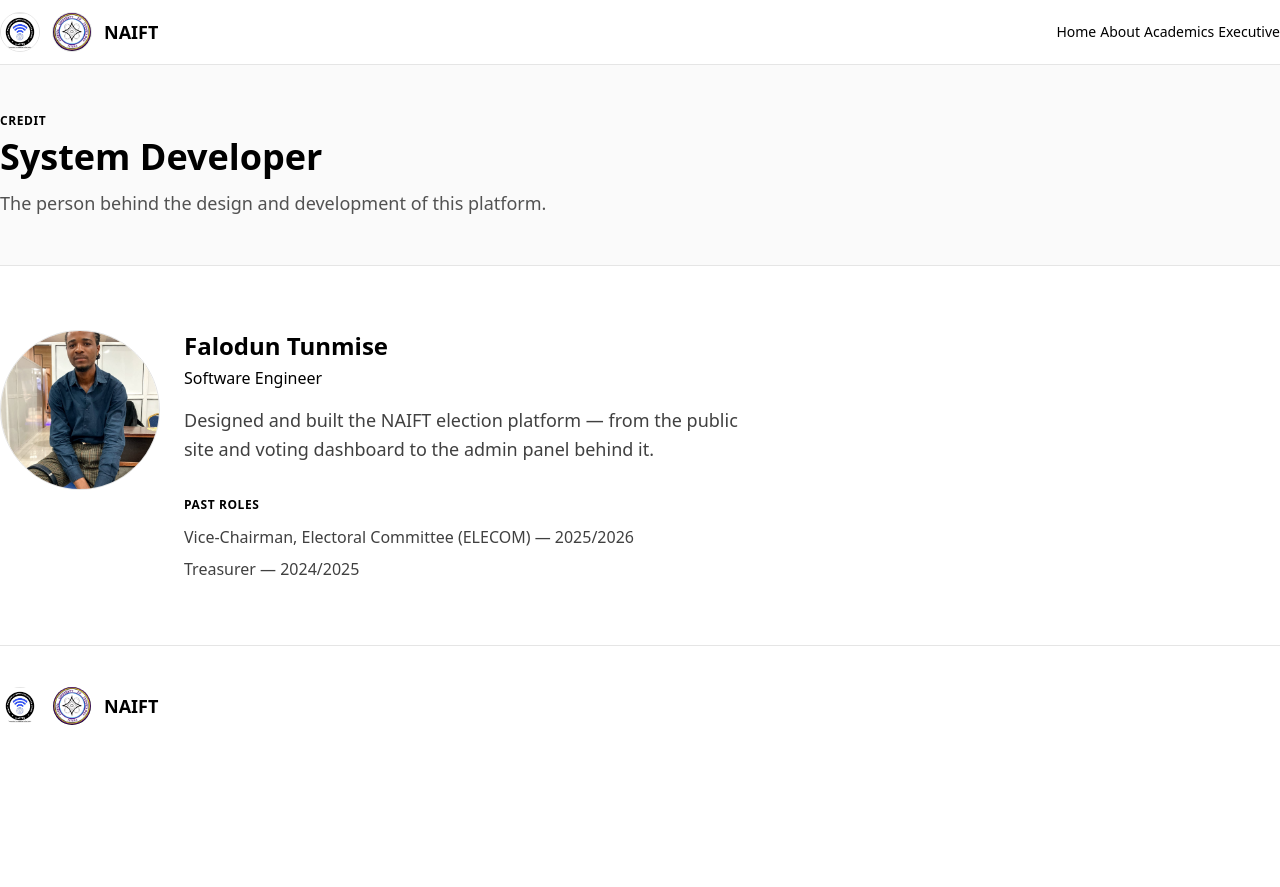
After one commit to ultimatefaloe/naift_web_app, a Django app: page /credit/ in a window 1280 px wide. The commit adds this page. Run offline with Django 5.2, Linux system fonts and the light colour scheme; data that the repository does not hold is empty; some libraries are stand-ins or nearby versions.

Commit message:
Add developer Credit page and footer brand line
New core:credit page shows the system developer's photo, role, and
past ELECOM roles. Footer link added to all three base templates.
Also fixes a placeholder SRI hash on the Font Awesome CDN link in
admin_panel/base.html that would have blocked the stylesheet entirely.

Co-Authored-By: Claude Sonnet 5 <noreply@anthropic.com>

```diff
--- a/admin_panel/templates/admin_panel/base.html
+++ b/admin_panel/templates/admin_panel/base.html
@@ -8,6 +8,7 @@
     <link rel="preconnect" href="https://fonts.googleapis.com">
     <link rel="preconnect" href="https://fonts.gstatic.com" crossorigin>
     <link href="https://fonts.googleapis.com/css2?family=Fraunces:ital,opsz,wght@0,9..144,300..900;1,9..144,300..900&family=Inter:wght@400;500;600;700&display=swap" rel="stylesheet">
+    <link rel="stylesheet" href="https://cdnjs.cloudflare.com/ajax/libs/font-awesome/7.3.1/css/all.min.css" integrity="sha512-QeR2VH+lsBE5LSAe1Q5EnTBbe7XTBubt8dG93Y7gidSgdMCr8nVqKcfKAMyN96SV8KDbZVTDXChatu5G2KQGzg==" crossorigin="anonymous" referrerpolicy="no-referrer" />
     {% tailwind_css %}
 </head>
 <body class="flex min-h-screen flex-col bg-neutral-50 text-brand-black font-body">
@@ -206,6 +207,10 @@
         </div>
     </main>
 
+    <footer class="border-t border-neutral-200 py-4 text-center text-xs text-neutral-400">
+        <a href="{% url 'core:credit' %}" class="underline hover:text-neutral-600">System developed by Falodun Tunmise</a>
+    </footer>
+
     {% if user.is_authenticated %}{% include "admin_panel/_mobile_menu_script.html" %}{% endif %}
 </body>
 </html>
--- a/core/templates/core/base.html
+++ b/core/templates/core/base.html
@@ -142,6 +142,9 @@
                 Federal University of Technology, Minna
             </p>
             <p class="mt-4 text-xs text-white/40">© {% now "Y" %} NAIFT. All rights reserved.</p>
+            <p class="mt-1 text-xs text-white/40">
+                <a href="{% url 'core:credit' %}" class="underline hover:text-white/70">System developed by Falodun Tunmise</a>
+            </p>
         </div>
     </footer>
 
--- /dev/null
+++ b/core/templates/core/credit.html
@@ -0,0 +1,44 @@
+{% extends "core/base.html" %}
+{% load static %}
+
+{% block title %}Credit · NAIFT{% endblock %}
+
+{% block content %}
+
+{# ── Page header ── #}
+<section class="border-b border-neutral-200 bg-neutral-50">
+    <div class="page-container py-12" data-aos="fade-up">
+        <p class="text-xs font-semibold uppercase tracking-wider text-brand-purple">Credit</p>
+        <h1 class="mt-2 font-display text-4xl font-semibold text-brand-black">
+            System Developer
+        </h1>
+        <p class="mt-3 max-w-2xl text-lg text-neutral-600">
+            The person behind the design and development of this platform.
+        </p>
+    </div>
+</section>
+
+{# ── Body ── #}
+<div class="page-container py-16">
+    <div class="flex flex-col items-center gap-6 sm:flex-row sm:items-start" data-aos="fade-up">
+        <img src="{% static 'image/author_image_ultimate.jpeg' %}"
+             alt="Falodun Tunmise"
+             class="h-40 w-40 shrink-0 rounded-full border border-neutral-200 object-cover shadow-hard">
+
+        <div class="text-center sm:text-left">
+            <h2 class="font-display text-2xl font-semibold text-brand-black">Falodun Tunmise</h2>
+            <p class="mt-1 font-medium text-brand-purple">Software Engineer</p>
+            <p class="mt-4 max-w-xl text-lg leading-relaxed text-neutral-700">
+                Designed and built the NAIFT election platform — from the public site and voting
+                dashboard to the admin panel behind it.
+            </p>
+
+            <h3 class="mt-8 text-xs font-semibold uppercase tracking-wider text-brand-purple">Past Roles</h3>
+            <ul class="mt-3 space-y-2 text-neutral-700">
+                <li>Vice-Chairman, Electoral Committee (ELECOM) — 2025/2026</li>
+                <li>Treasurer — 2024/2025</li>
+            </ul>
+        </div>
+    </div>
+</div>
+{% endblock %}
--- a/core/urls.py
+++ b/core/urls.py
@@ -8,4 +8,5 @@ urlpatterns = [
     path("", views.HomeView.as_view(), name="home"),
     path("about/", views.AboutView.as_view(), name="about"),
     path("academics/", views.AcademicsView.as_view(), name="academics"),
+    path("credit/", views.CreditView.as_view(), name="credit"),
 ]
--- a/core/views.py
+++ b/core/views.py
@@ -20,3 +20,7 @@ class AboutView(TemplateView):
 
 class AcademicsView(TemplateView):
     template_name = "core/academics.html"
+
+
+class CreditView(TemplateView):
+    template_name = "core/credit.html"
--- a/voting/templates/voting/base.html
+++ b/voting/templates/voting/base.html
@@ -148,6 +148,9 @@
             <span>© {% now "Y" %} NAIFT Voting</span>
             <span>Department of Information Technology</span>
         </div>
+        <div class="page-container pb-4 text-xs text-neutral-400">
+            <a href="{% url 'core:credit' %}" class="underline hover:text-neutral-600">System developed by Falodun Tunmise</a>
+        </div>
     </footer>
 
     {% include "voting/_mobile_menu_script.html" %}
```
Also changed, not shown: static/image/author_image_ultimate.jpeg (added).
